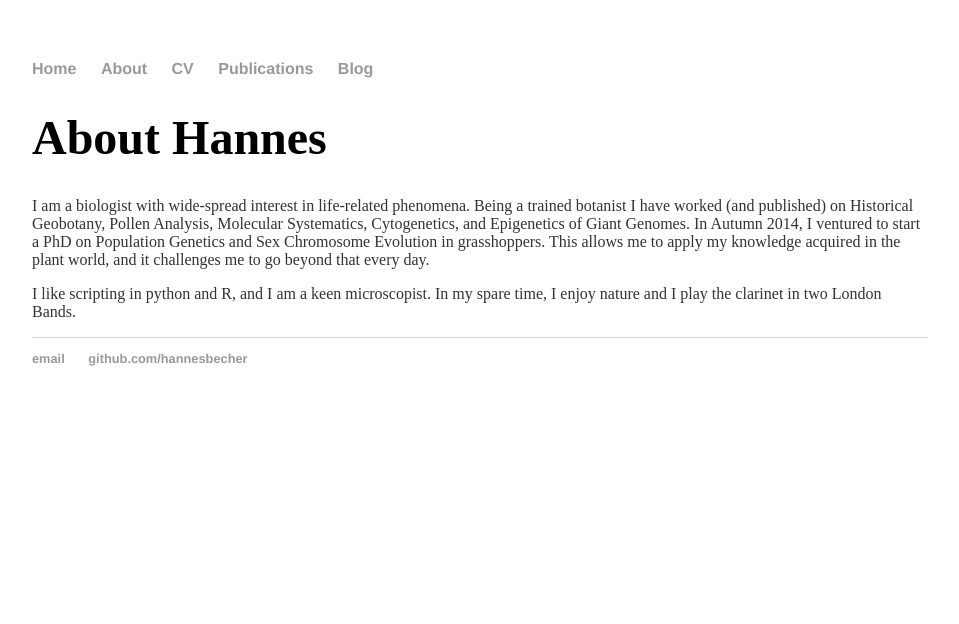
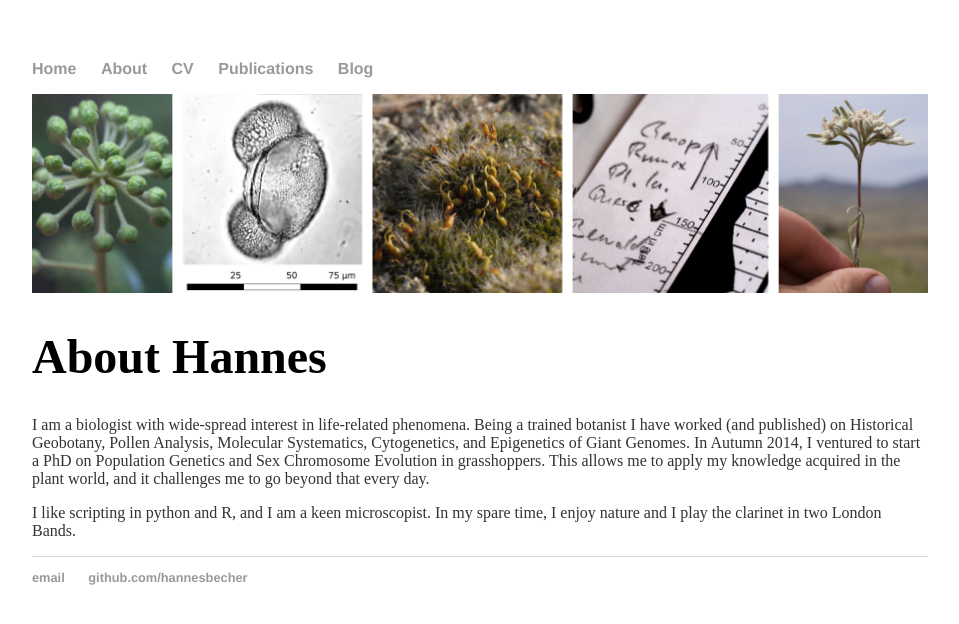
Before and after one commit to hannesbecher/hannesbecher.github.io, a Jekyll site: the page built from about/index.html, in a window 1280 px wide. Shown: the top 624 px of the page, without its empty margins (160-1119 px from the left). Built offline with Jekyll 4.4.1, drawn with Linux system fonts in a browser that asks for light colours.

Commit message:
about_pic

```diff
--- a/about/index.html
+++ b/about/index.html
@@ -3,7 +3,10 @@ layout: default
 title: About Hannes
 ---
     		<div class="blurb">
+<img src=../img/about.jpg alt="about">
         		<h1>About Hannes</h1>
 				<p>I am a biologist with wide-spread interest in life-related phenomena. Being a trained botanist I have worked (and published) on Historical Geobotany, Pollen Analysis, Molecular Systematics, Cytogenetics, and Epigenetics of Giant Genomes. In Autumn 2014, I ventured to start a PhD on Population Genetics and Sex Chromosome Evolution in grasshoppers. This allows me to apply my knowledge acquired in the plant world, and it challenges me to go beyond that every day.</p>
 <p>I like scripting in python and R, and I am a keen microscopist. In my spare time, I enjoy nature and I play the clarinet in two London Bands.</p>
+
+
     		</div><!-- /.blurb -->
```
Also changed, not shown: img/about.jpg (added).
